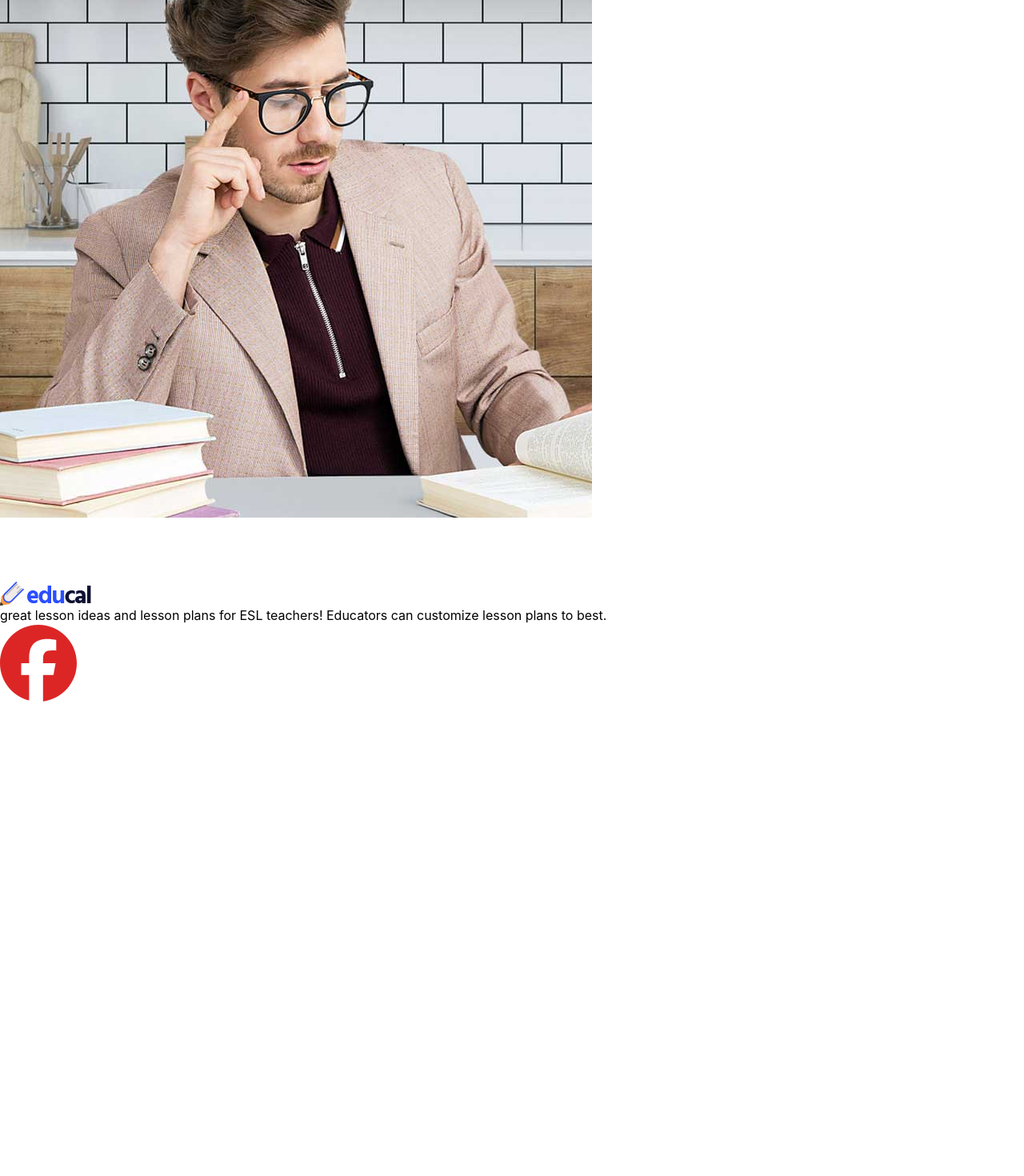
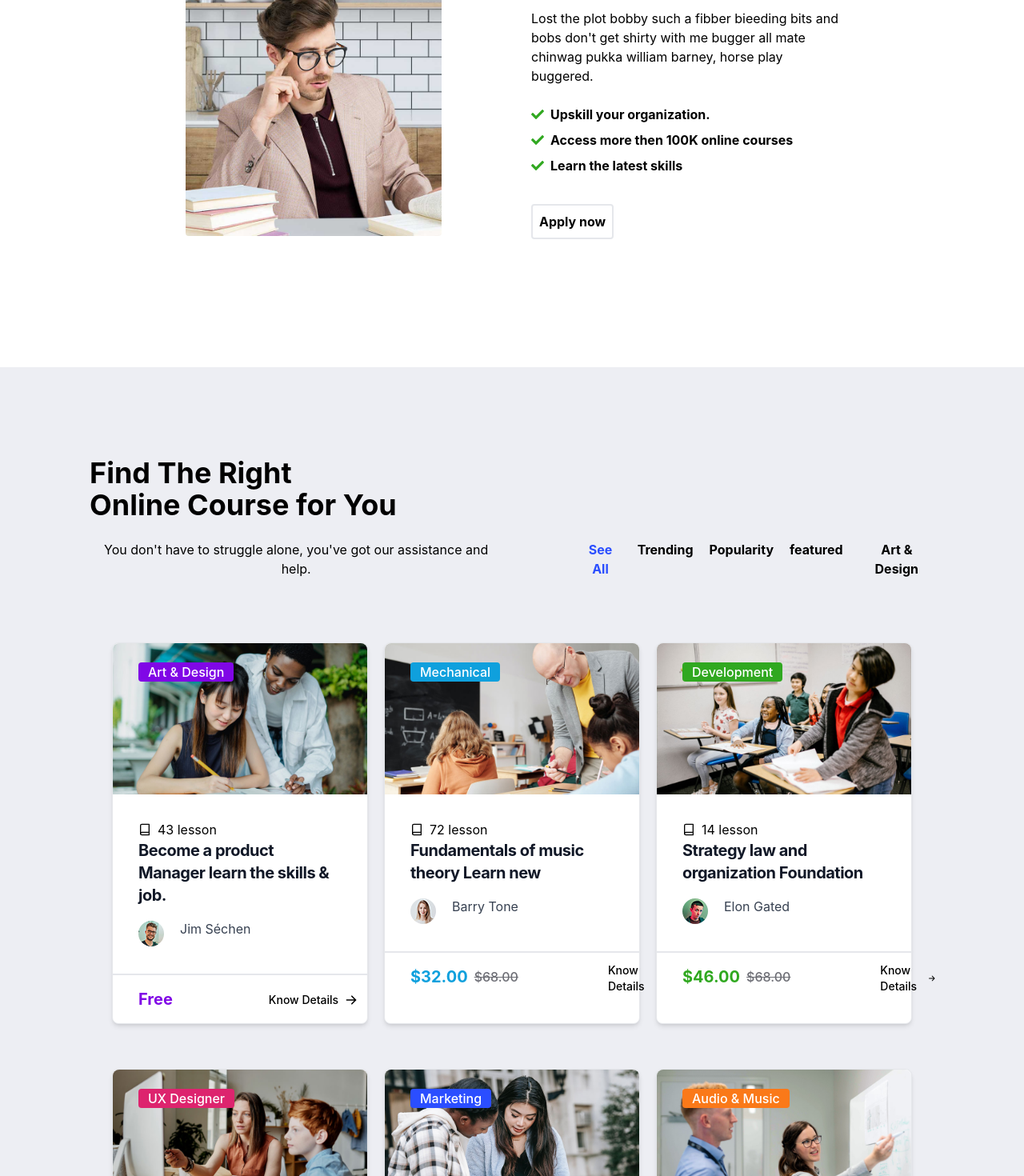
Before and after one commit to stephanebil/educal, a React (Create React App) app: page / in a window 1280 px wide. Shown: the part 1880-3350 px from the top of the page at 80% size. Before the commit the page ends 2757 px from the top, so only its background shows below. Built offline with nearby package versions, Linux system fonts and the light colour scheme.

Commit message:
HomeSection2

```diff
--- a/src/App.js
+++ b/src/App.js
@@ -23,7 +23,7 @@ export default function App() {
         <Route path="/contact" element={<Contact />} />
         <Route path="*" element={<Error />} />
       </Routes>
-      <Footer />
+
     </Router>
   );
 }
--- a/src/components/Footer.js
+++ b/src/components/Footer.js
@@ -1,37 +1,7 @@
 import React from 'react'
-import {FontAwesomeIcon} from "@fortawesome/react-fontawesome"
-
-import { faFacebook } from '@fortawesome/free-brands-svg-icons';
 
 export default function Footer() {
   return (
-    <footer>
-      <wrapperFooter className=" bg-bluenav1-educal container">
-        <section className="colonne1 ">
-          <a href="#" className="">
-            <img src="img/logo.png" alt="logo educal" />
-          </a>
-          <p>
-            great lesson ideas and lesson plans for ESL teachers! Educators can
-            customize lesson plans to best.
-          </p>
-          <div className="logos-sociaux">
-            <a href="#" className="">
-              <FontAwesomeIcon icon="fa-brands fa-facebook-f" />
-
-              <FontAwesomeIcon
-                icon={faFacebook}
-                className="text-red-600 text-8xl"
-              />
-            </a>
-            <a href="#" className=""></a>
-            <a href="#" className=""></a>
-          </div>
-        </section>
-        <section className=""></section>
-        <section className=""></section>
-        <section className=""></section>
-      </wrapperFooter>
-    </footer>
-  );
+    <div>Footer</div>
+  )
 }
--- /dev/null
+++ b/src/components/homePage/HomeCard2.js
@@ -0,0 +1,76 @@
+import React from 'react'
+import { FiBook } from "react-icons/fi";
+
+export default function HomeCard2({
+  numberlesson = 43,
+  title = "Become a product Manager learn the skills & job.",
+  nameteacher = "Jim Séchen",
+  srcteacher = "img/teacher-1.jpg",
+  srcmain = "img/course-1.jpg",
+  textcolor = "text-violethomecard-educal",
+  price = "Free",
+  pricebarre = "",
+  spaceprice = "space-x-10",
+  bgcolor = "bg-violethomecard-educal",
+  subject="Art & Design"
+}) {
+  return (
+    <div class="max-w-xs  bg-white rounded-lg border border-gray-200 shadow-md dark:bg-gray-800 dark:border-gray-700 relative">
+      <a href="#">
+        <img class="rounded-t-lg" src={srcmain} alt="image homecard2" />
+        <p
+          className={`${bgcolor} px-3 w-30 mx-8 absolute Z- top-6 text-white rounded font-medium`}
+        >
+          {subject}
+        </p>
+      </a>
+      <div class="p-8">
+        <div className="flex items-center gap-2">
+          <FiBook />
+          <p> {numberlesson} lesson </p>
+        </div>
+        <a href="#">
+          <h5 class="mb-2 text-xl font-bold tracking-tight text-gray-900 dark:text-white">
+            {title}
+          </h5>
+        </a>
+        <div className="flex items-center gap-5 mt-4">
+          <img src={srcteacher} alt="" className="rounded-full" />
+          <p class="mb-3 font-normal text-gray-700 dark:text-gray-400">
+            {nameteacher}
+          </p>
+        </div>
+      </div>
+      <div className={`flex border-t-2 ${spaceprice} space-x-20 items-center`}>
+        <div className="flex px-8 py-4 ">
+          <div className="flex items-center gap-2">
+            <p className={`${textcolor} text-xl font-bold`}>{price}</p>
+            <p className="line-through font-medium text-grayhomeletter-educal">
+              {pricebarre}
+            </p>
+          </div>
+        </div>
+        <div>
+          <a
+            href="#"
+            class="inline-flex items-center text-sm font-medium   focus:ring-4 focus:outline-none  "
+          >
+            Know Details
+            <svg
+              class="ml-2 -mr-1 w-4 h-4"
+              fill="currentColor"
+              viewBox="0 0 20 20"
+              xmlns="http://www.w3.org/2000/svg"
+            >
+              <path
+                fill-rule="evenodd"
+                d="M10.293 3.293a1 1 0 011.414 0l6 6a1 1 0 010 1.414l-6 6a1 1 0 01-1.414-1.414L14.586 11H3a1 1 0 110-2h11.586l-4.293-4.293a1 1 0 010-1.414z"
+                clip-rule="evenodd"
+              ></path>
+            </svg>
+          </a>
+        </div>
+      </div>
+    </div>
+  );
+}
--- a/src/components/homePage/HomeSection1.js
+++ b/src/components/homePage/HomeSection1.js
@@ -1,12 +1,16 @@
 import React from "react";
 import HomeCard from "./HomeCard";
+import { FaCheck } from "react-icons/fa";
 
 export default function HomeSection1() {
   return (
-    <div className="container py-20">
+    // wrapper-homesection1
+    <div className="wrapper-homesection1 container py-20">
       <div className="titre-traitfeutre relative">
-        <h2 className="container text-center text-5xl font-bold ">
-          Why An Scholercity<img className="absolute" src="img/yellow-bg.png" alt="" /> Out <br /> Of The Ordinary
+        <h2 className="container text-center text-4xl font-bold ">
+          Why An Scholercity
+          <img className="absolute" src="img/yellow-bg.png" alt="" /> Out <br />
+          Of The Ordinary
         </h2>
         <p className="text-center mt-5">
           You don't have a struggle alone, you've got our assistance and help.
@@ -14,11 +18,12 @@ export default function HomeSection1() {
 
         <img
           src="img/yellow-bg.png"
-          alt=""
+          alt="feutre jaune"
           className="absolute left-96 top-10"
         />
       </div>
-      <div className="flex justify-center mt-10">
+      {/* homeCards section 1 */}
+      <div className="homecards flex justify-center mt-10">
         <HomeCard
           title1="4,000"
           title2="Online courses"
@@ -46,11 +51,44 @@ export default function HomeSection1() {
           src="img/svgexport-10.png"
         />
       </div>
-      <div className="">
-          <img src="img/about.jpg" alt="image about" />
-         <div className="">
-
-         </div>
+      {/* part2 section 1  */}
+      <div className="section1part2 flex justify-center mt-40 gap-x-28 items-center">
+        <img
+          className="w-80 rounded "
+          src="img/about.jpg"
+          alt="image about type qui pense sur son bureau"
+        />
+        <div className="w-96">
+          <h2 className="container text-4xl font-bold">
+            Achieve Your
+            <br />
+            Goals With Educal
+          </h2>
+          <p className="mt-5">
+            Lost the plot bobby such a fibber bieeding bits and bobs don't get
+            shirty with me bugger all mate chinwag pukka william barney, horse
+            play buggered.
+          </p>
+          <ul className="mt-5 font-bold leading-loose ">
+            <li className="flex items-center gap-2 ">
+              <FaCheck className="text-greenhomecard-educal" /> Upskill your
+              organization.
+            </li>
+            <li className="flex items-center gap-2 ">
+              <FaCheck className="text-greenhomecard-educal" />
+              Access more then 100K online courses
+            </li>
+            <li className="flex items-center gap-2 ">
+              <FaCheck className="text-greenhomecard-educal" />
+              Learn the latest skills
+            </li>
+          </ul>
+          <div className="mt-8 ">
+            <button className="border-2 rounded p-2 font-bold ">
+              Apply now
+            </button>
+          </div>
+        </div>
       </div>
     </div>
   );
--- /dev/null
+++ b/src/components/homePage/HomeSection2.js
@@ -0,0 +1,114 @@
+import React from 'react'
+import HomeCard2 from './HomeCard2';
+
+export default function HomeSection2() {
+  return (
+    // wrapper Hommsection2
+    <div className="wrapper-homesection2 mb-60 bg-bluehomelight-educal p-28 mt-20 ">
+      <div className="homesection2-part1 container ">
+        <h2 className="font-bold text-4xl text-left">
+          Find The Right <br />
+          Online Course for You
+        </h2>
+        <div className=" mt-6 flex space-x-24 text-center">
+          <p>
+            You don't have to struggle alone, you've got our assistance and
+            help.
+          </p>
+          <ul className="flex space-x-5 font-bold">
+            <li className="text-bluehomecard-educal">
+              <a href="#">See All</a>
+            </li>
+            <li>
+              <a href="#">Trending</a>
+            </li>
+            <li>
+              <a href="#">Popularity</a>
+            </li>
+            <li>
+              <a href="#">featured</a>
+            </li>
+            <li>
+              <a href="#">Art & Design</a>
+            </li>
+          </ul>
+        </div>
+      </div>
+
+      {/* section cards HomeCard2 */}
+      <div className="homesection2-part2 mt-20 justify-center">
+        <div className="container flex space-x-5 justify-center">
+          <HomeCard2 />
+          <HomeCard2
+            numberlesson="72"
+            title="Fundamentals of music theory Learn new"
+            nameteacher=" Barry Tone"
+            srcteacher="img/teacher-2.jpg"
+            srcmain="img/course-2.jpg"
+            textcolor="text-bluehomeletter-educal"
+            price="$32.00"
+            pricebarre="$68.00"
+            spaceprice="space-x-2"
+            bgcolor="bg-bluehomeletter-educal"
+            subject="Mechanical"
+          />
+          <HomeCard2
+            numberlesson="14"
+            title="Strategy law and organization Foundation"
+            nameteacher="Elon Gated"
+            srcteacher="img/teacher-3.jpg"
+            srcmain="img/course-3.jpg"
+            textcolor="text-greenhomecard-educal"
+            price="$46.00"
+            pricebarre="$68.00"
+            spaceprice="space-x-2"
+            bgcolor="bg-greenhomecard-educal"
+            subject="Development"
+          />
+        </div>
+
+        <div className="mt-14 container flex space-x-5 justify-center">
+          <HomeCard2
+            numberlesson="13"
+            title="Creative writing through Storytelling"
+            nameteacher="Shahnewaz Sakil"
+            srcteacher="img/teacher-6.jpg"
+            srcmain="img/course-6.jpg"
+            textcolor="text-purplehomecard-educal"
+            price="$46.00"
+            pricebarre="$72.00"
+            spaceprice="space-x-2"
+            bgcolor="bg-purplehomecard-educal"
+            subject="UX Designer"
+          />
+          <HomeCard2
+            numberlesson="22"
+            title="The business Intelligence analyst Course 2022"
+            nameteacher="Eleanor Fant"
+            srcteacher="img/teacher-4.jpg"
+            srcmain="img/course-4.jpg"
+            textcolor="text-bluehomecard-educal"
+            price="$62.00"
+            pricebarre="$97.00"
+            spaceprice="space-x-2"
+            bgcolor="bg-bluehomecard-educal"
+            subject="Marketing"
+          />
+          <HomeCard2
+            numberlesson="18"
+            title="Build your media and Public Presence"
+            nameteacher="Pelican Steve"
+            srcteacher="img/teacher-5.jpg"
+            srcmain="img/course-5.jpg"
+            textcolor="text-orangehomeletter-educal"
+            price="$62.00"
+            pricebarre="$97.00"
+            spaceprice="space-x-2"
+            bgcolor="bg-orangehomeletter-educal"
+            subject="Audio & Music"
+          />
+        </div>
+      </div>
+    </div>
+  );
+}
--- /dev/null
+++ b/src/components/homePage/HomeSection3.js
@@ -0,0 +1,7 @@
+import React from 'react'
+
+export default function HomeSection3() {
+  return (
+    <div>HomeSection3</div>
+  )
+}
--- a/src/pages/Home.js
+++ b/src/pages/Home.js
@@ -1,13 +1,15 @@
 import React from 'react'
 import HomeHero from '../components/homePage/HomeHero'
 import HomeSection1 from '../components/homePage/HomeSection1'
-
+import HomeSection2 from '../components/homePage/HomeSection2'
+import HomeSection3 from '../components/homePage/HomeSection3';
 export default function Home() {
   return (
     <div>
-      <HomeHero/>
-      <HomeSection1/>
-
+      <HomeHero />
+      <HomeSection1 />
+      <HomeSection2 />
+      <HomeSection3 />
     </div>
-  )
+  );
 }
--- a/tailwind.config.js
+++ b/tailwind.config.js
@@ -12,6 +12,10 @@ module.exports = {
         "bluehomecard-educal": "#2b4eff",
         "purplehomecard-educal": "#dd246e",
         "violethomecard-educal": "#8007e6",
+        "bluehomelight-educal": "#edeef3",
+        "bluehomeletter-educal": "#0fa0dd",
+        "grayhomeletter-educal": "#6d6e75",
+        "orangehomeletter-educal": "#fa7919",
 
         "greenhomecard-educal": "#30a820",
 
```
